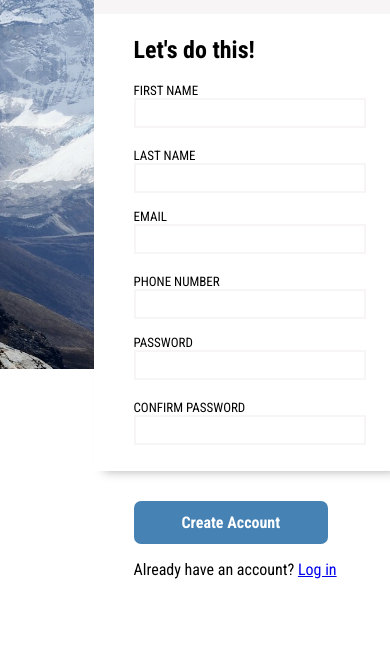
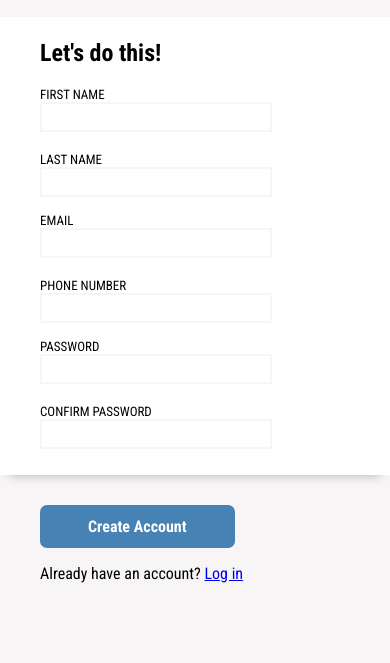
Before and after one commit to jebsmartt/signup_form, a plain HTML site: page index.html in a window 390 px wide. Shown: the part 475-1138 px from the top of the page. Before the commit the page ends 1054 px from the top, so only its background shows below. Drawn offline with Linux system fonts and the light colour scheme.

Commit message:
Fixed the resizing issue with media query

```diff
--- a/index.html
+++ b/index.html
@@ -5,6 +5,7 @@
     <meta name="viewport" content="width=device-width, initial-scale=1.0">
     <title>Document</title>
     <link rel="shortcut icon" href="assets/odin-lined.png" type="image/png">
+    <link rel="preload" href="styles.css" as="style">
     <link rel="stylesheet" href="styles.css">
     <link rel="preconnect" href="https://fonts.googleapis.com">
     <link rel="preconnect" href="https://fonts.gstatic.com" crossorigin>
--- a/styles.css
+++ b/styles.css
@@ -5,6 +5,7 @@
 * {
     font-family: 'Roboto Condensed', sans-serif;
 }
+
 
 html, body {
     height: 100%;
@@ -20,14 +21,25 @@ body {
     background-image: url(assets/hero_image_mountains.jpg);
     background-size: cover;
     background-repeat: no-repeat;
+    background-position: center center;
 
-    flex-basis: 500px;
+    flex-basis: 30%;
     flex-shrink: 2;
     max-width: 500px;
     flex-grow: 1;
-    padding-top: 300px;
+    padding-top: 20vh;
 
 }
+
+#right {
+    background-color: var(--grey-color);
+    flex-shrink: 1;
+    flex-grow: 2;
+    padding-top: 20vh;
+    flex-basis: 70%;
+}
+
+
 
 #left div {
     width: 100%;
@@ -38,19 +50,13 @@ body {
 
     display: flex;
     justify-content: center;
-} */
+}
 
 #left div img {
-    width: 100px;
+    flex-basis: 100px;
     height: auto;
 }
 
-#right {
-    background-color: var(--grey-color);
-    flex-shrink: 1;
-    flex-grow: 2;
-    padding-top: 20vh;
-}
 
 #headline, #existingAccount {
     padding-left: 40px;
@@ -102,3 +108,24 @@ body {
 .formRow label {
     font-size: small;
 }
+
+
+@media screen and (max-width: 565px){
+    #left {
+        max-width: 565px;
+        flex-basis: 100%;
+        padding-top: 3rem;
+        height: 12rem;
+    }
+
+    #right {
+        max-width: 565px;
+        flex-basis: 100%;
+        padding-top: 1rem;
+        padding-bottom: 4rem;
+    }
+
+    body {
+        flex-wrap: wrap;
+    }
+}
```
